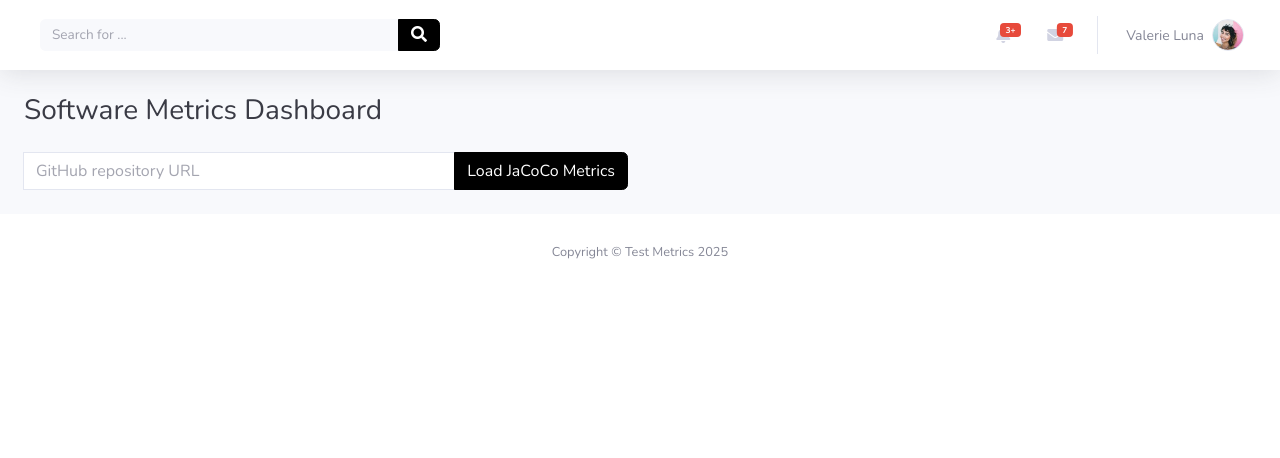
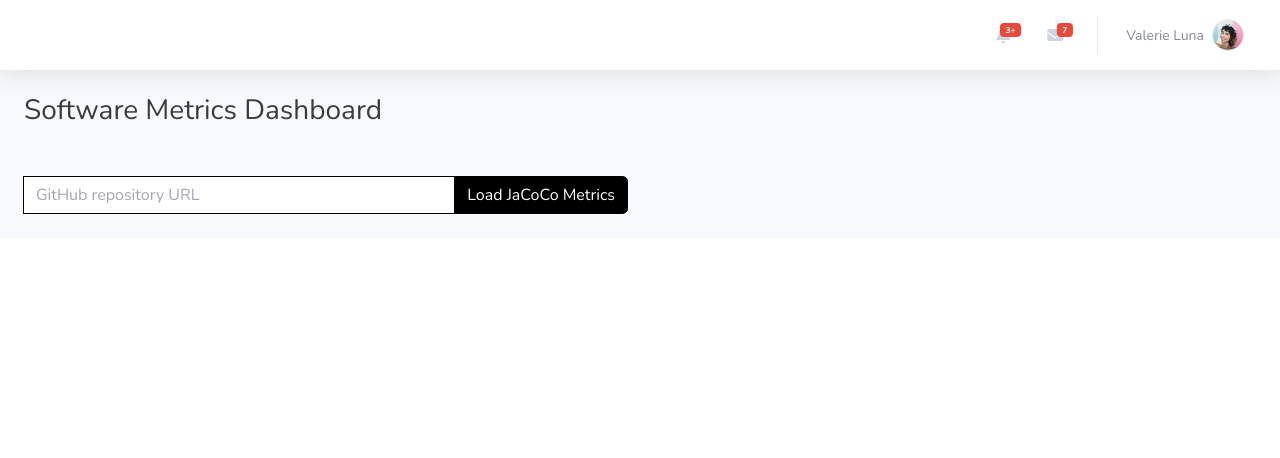
Before and after one commit to kamron-h/testing_metrics, a Django app: page / in a window 1280 px wide. Shown: the top 458 px of the page. Run offline with Django 5.2, Linux system fonts and the light colour scheme; some libraries are stand-ins or nearby versions.

Commit message:
Update dashboard layout and enhance README for clarity

```diff
--- a/dashboard/templates/dashboard/dashboard.html
+++ b/dashboard/templates/dashboard/dashboard.html
@@ -10,7 +10,7 @@
 {% endblock %}
 
 {% block content %}
-<div class="d-sm-flex justify-content-between align-items-center mb-4">
+<div class="d-sm-flex justify-content-between align-items-center mb-5">
     <h3 class="text-dark mb-0">Software Metrics Dashboard</h3>
 </div>
 
--- a/dashboard/templates/dashboard/index.html
+++ b/dashboard/templates/dashboard/index.html
@@ -48,6 +48,9 @@
             border-radius: var(--bs-btn-border-radius);
             background-color: var(--bs-primary);
         }
+        #id_repo_url {
+            border-color: var(--bs-primary);
+        }
     </style>
 </head>
 
@@ -87,24 +90,9 @@
                 <nav class="navbar navbar-expand bg-white shadow mb-4 topbar">
                     <div class="container-fluid"><button class="btn btn-link d-md-none rounded-circle me-3"
                             id="sidebarToggleTop" type="button"><i class="fas fa-bars"></i></button>
-                        <form class="d-none d-sm-inline-block me-auto ms-md-3 my-2 my-md-0 mw-100 navbar-search">
-                            <div class="input-group"><input class="bg-light form-control border-0 small" type="text"
-                                    placeholder="Search for ..."><button class="btn btn-primary py-0" type="button"><i
-                                        class="fas fa-search"></i></button></div>
-                        </form>
+
                         <ul class="navbar-nav flex-nowrap ms-auto">
-                            <li class="nav-item dropdown d-sm-none no-arrow"><a class="dropdown-toggle nav-link"
-                                    aria-expanded="false" data-bs-toggle="dropdown" href="#"><i
-                                        class="fas fa-search"></i></a>
-                                <div class="dropdown-menu dropdown-menu-end p-3 animated--grow-in"
-                                    aria-labelledby="searchDropdown">
-                                    <form class="me-auto navbar-search w-100">
-                                        <div class="input-group"><input class="bg-light border-0 form-control small"
-                                                type="text" placeholder="Search for ..."><button class="btn btn-primary"
-                                                type="button"><i class="fas fa-search"></i></button></div>
-                                    </form>
-                                </div>
-                            </li>
+
                             <li class="nav-item dropdown no-arrow mx-1">
                                 <div class="nav-item dropdown no-arrow"><a class="dropdown-toggle nav-link"
                                         aria-expanded="false" data-bs-toggle="dropdown" href="#"><span
@@ -225,11 +213,6 @@
                 {% endblock %}
                 </div>
             </div>
-            <footer class="bg-white sticky-footer">
-                <div class="container my-auto">
-                    <div class="text-center my-auto copyright"><span>Copyright © Test Metrics 2025</span></div>
-                </div>
-            </footer>
         </div><a class="border rounded d-inline scroll-to-top" href="#page-top"><i class="fas fa-angle-up"></i></a>
     </div>
     <script src="https://cdn.jsdelivr.net/npm/bootstrap@5.3.3/dist/js/bootstrap.bundle.min.js"></script>
```
Also changed, not shown: readme.md.
